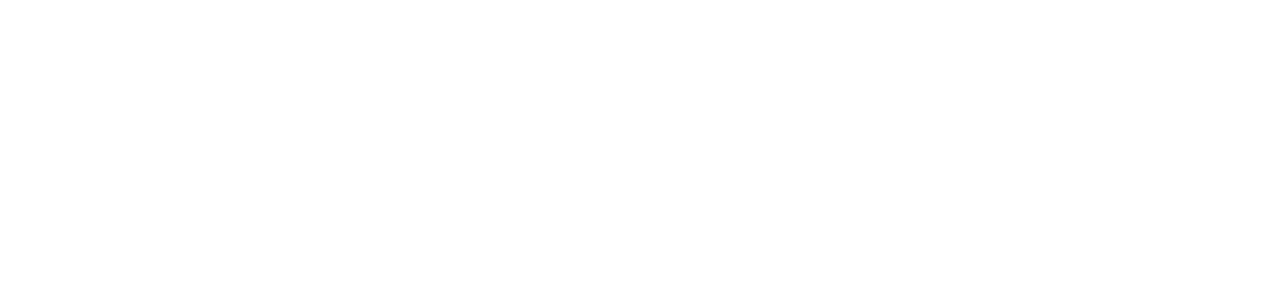
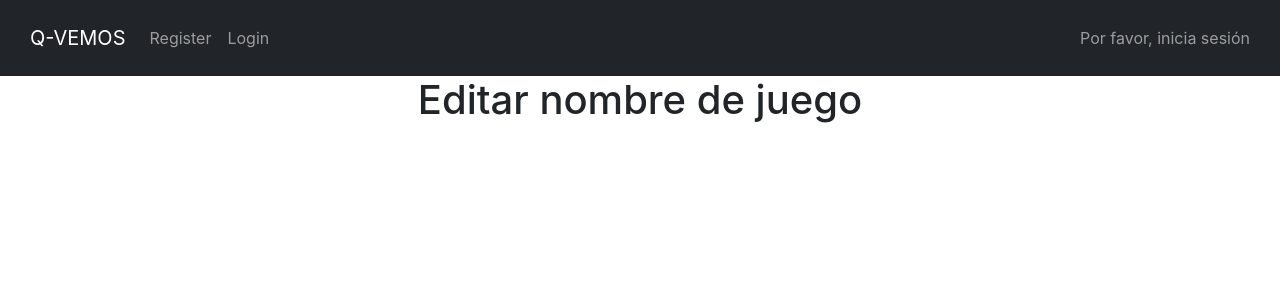
Before and after one commit to josemnaranjo/proyecto_qvemos_2, a React (Create React App) app in the folder Q-VES/client/: page /edit-game-name/1 in a window 1280 px wide. Before the commit this address had no page. Shown: the top 300 px of the page. Built offline with nearby package versions, Linux system fonts and the light colour scheme.

Commit message:
Pagina basica para editar nombre de juego

```diff
--- a/Q-VES/client/src/App.js
+++ b/Q-VES/client/src/App.js
@@ -8,6 +8,7 @@
 import Recommendations from './views/Recommendations.jsx';
 import ThreeFinalists from './views/ThreeFinalists';
 import Winner from './views/Winner';
+import EditGameName from './views/EditGameName';
 import {UserProvider} from './contexts/userContext';
 
 
@@ -27,6 +28,7 @@
           <Route path="/finalists/:id" element={<ThreeFinalists />} />
           <Route path="/winner/:id" element={<Winner />} />
           <Route path="/evaluation/:id" element={<Evaluation />} />
+          <Route path="/edit-game-name/:id" element={<EditGameName />} />
         </Routes>
       </UserProvider>
     </div>
--- /dev/null
+++ b/Q-VES/client/src/views/EditGameName.jsx
@@ -0,0 +1,16 @@
+import React from 'react';
+import Navbar from '../components/Navbar';
+import { useParams } from 'react-router-dom';
+const EditGameName = () => {
+    const {id} = useParams();
+
+    return (
+        <div>
+            <Navbar />
+            <h1>Editar nombre de juego</h1>
+
+        </div>
+    );
+}
+
+export default EditGameName;
--- a/Q-VES/client/src/views/Home.jsx
+++ b/Q-VES/client/src/views/Home.jsx
@@ -32,6 +32,10 @@
         }catch(err){
             console.log(err)
         }
+    };
+
+    const toEditName = (id) => {
+        navigate(`/edit-game-name/${id}`)
     }
 
 
@@ -79,6 +83,8 @@
                                     </button>
                                     <button className='btn btn-danger' onClick={()=>removeGame(game._id)}>finalizar juego
                                     </button>
+                                    <button className='btn btn-secondary' onClick={()=>toEditName(game._id)}>editar nombre
+                                    </button>
                                 </td>
                             </tr>
                         ))}
```
